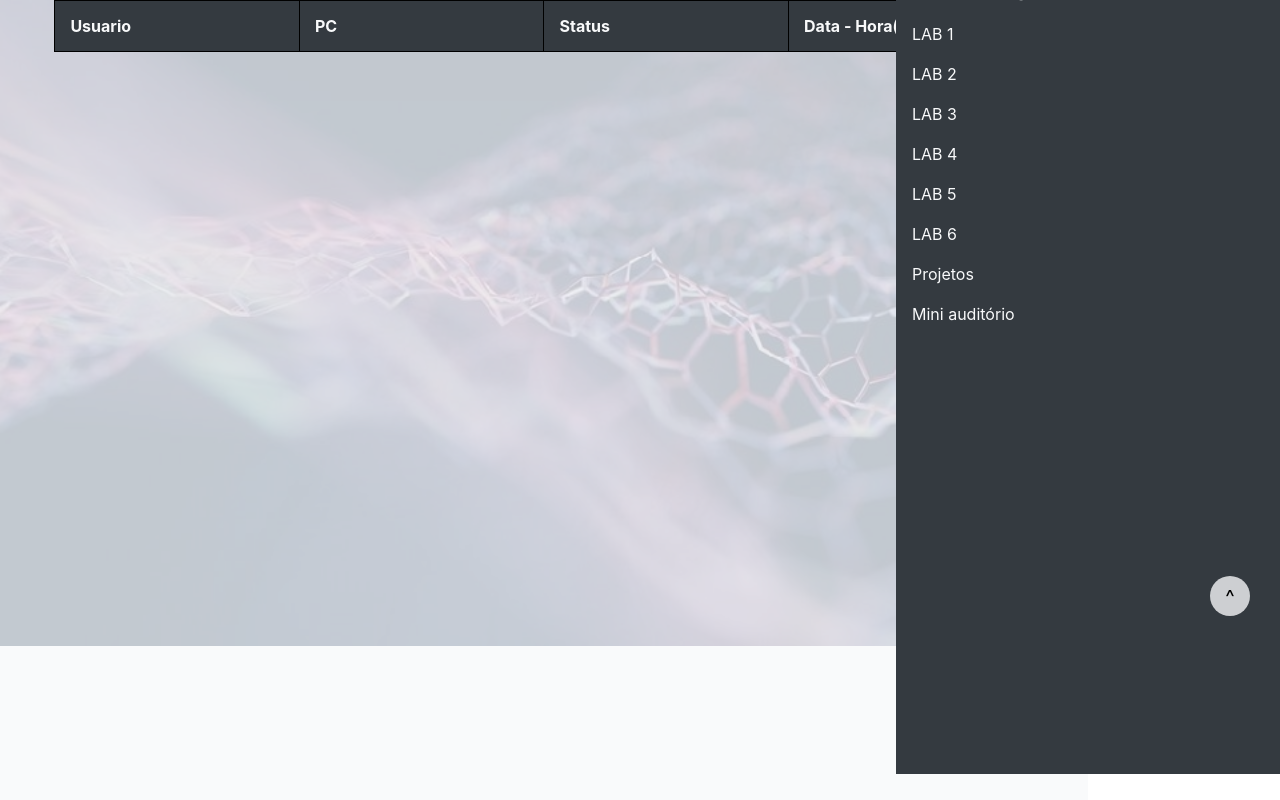
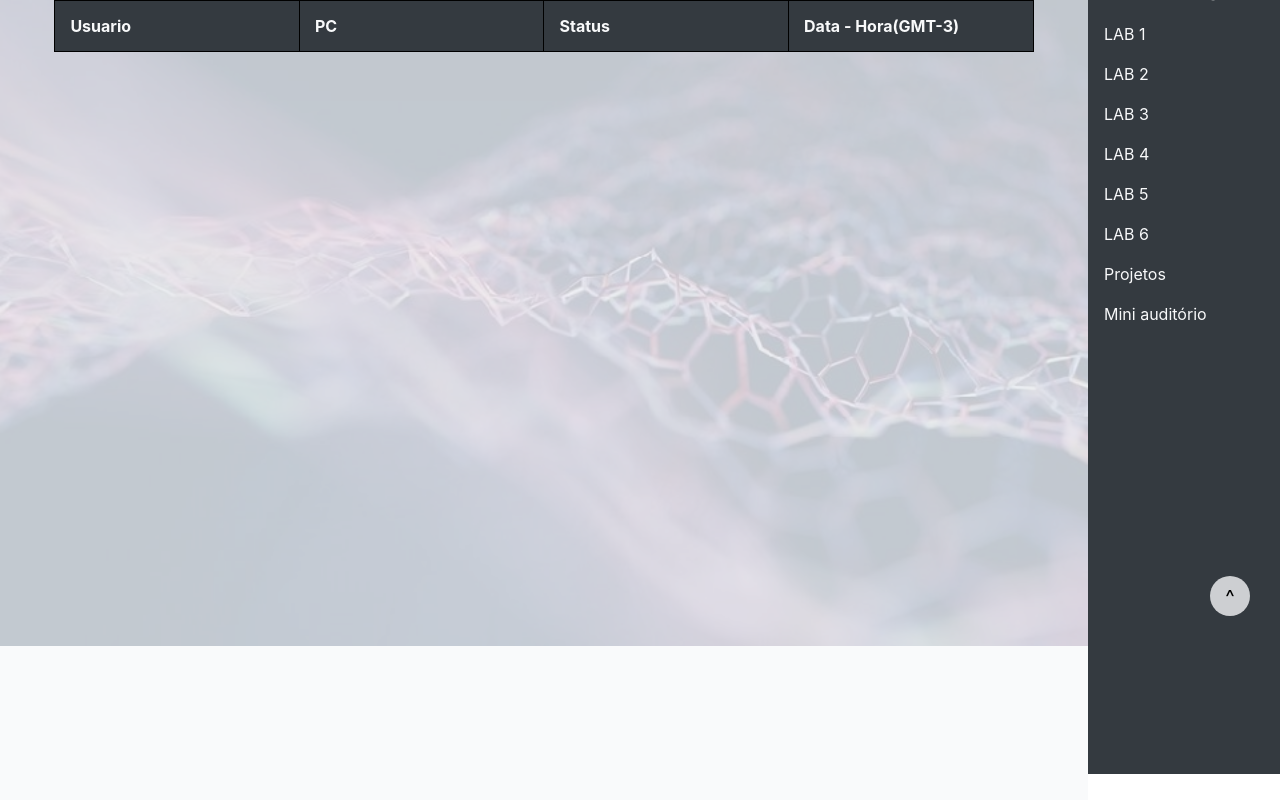
Before and after one commit to CoreIFAL/Tracker-Core, a Flask app: page / in a window 1280 px wide. Shown: the part 154-954 px from the top of the page. Run offline with Flask 2, Linux system fonts and the light colour scheme; data that the repository does not hold is empty; some libraries are stand-ins or nearby versions.

Commit message:
interface changes

```diff
--- a/app/static/css/main.css
+++ b/app/static/css/main.css
@@ -10,7 +10,7 @@ html, body{
     background-position: center;
     background-attachment:fixed;
     background-size: 100%,100%;*/
-    height: 100%;
+
 }
 .corpo{
     display: flex;
@@ -139,7 +139,7 @@ a:link:active, a:visited:active {
     }
     .containerLateral{
         background-color: #343a40;
-        width: 30%;
+        width: 15%;
     }
 }
 
@@ -162,7 +162,7 @@ a:link:active, a:visited:active {
     }
     .containerLateral{
         background-color: #343a40;
-        width: 30%;
+        width: 15%;
     }
 
 }
--- a/app/templates/index.html
+++ b/app/templates/index.html
@@ -60,7 +60,7 @@
                 </div>
             </div>
         </div>
-        <table style="width:76.5%; margin-left: 4.3%;background-color: #343a40; color: #f8f9fa; position: fixed; z-index: 9;">
+        <table style="width:76.45%; margin-left: 4.3%;background-color: #343a40; color: #f8f9fa; position: fixed; z-index: 9;">
             <thead >
                 <tr id="tabelaInfo" class="table-item lab1 lab2 lab3 lab4 lab5 lab6 projetos mini" >
                     <th width="25%">Usuario</th>
--- a/app/templates/usuario.html
+++ b/app/templates/usuario.html
@@ -60,7 +60,7 @@
                 </div>
             </div>
         </div>
-        <table style="width:76.5%; margin-left: 4.3%;background-color: #343a40; color: #f8f9fa; position: fixed; z-index: 9;">
+        <table style="width:76.45%; margin-left: 4.3%;background-color: #343a40; color: #f8f9fa; position: fixed; z-index: 9;">
             <thead >
                 <tr id="tabelaInfo" class="table-item lab1 lab2 lab3 lab4 lab5 lab6 projetos mini" >
                     <th width="25%">PC</th>
```
Also changed, not shown: app/templates/grafico.html (+11 -16 lines).
